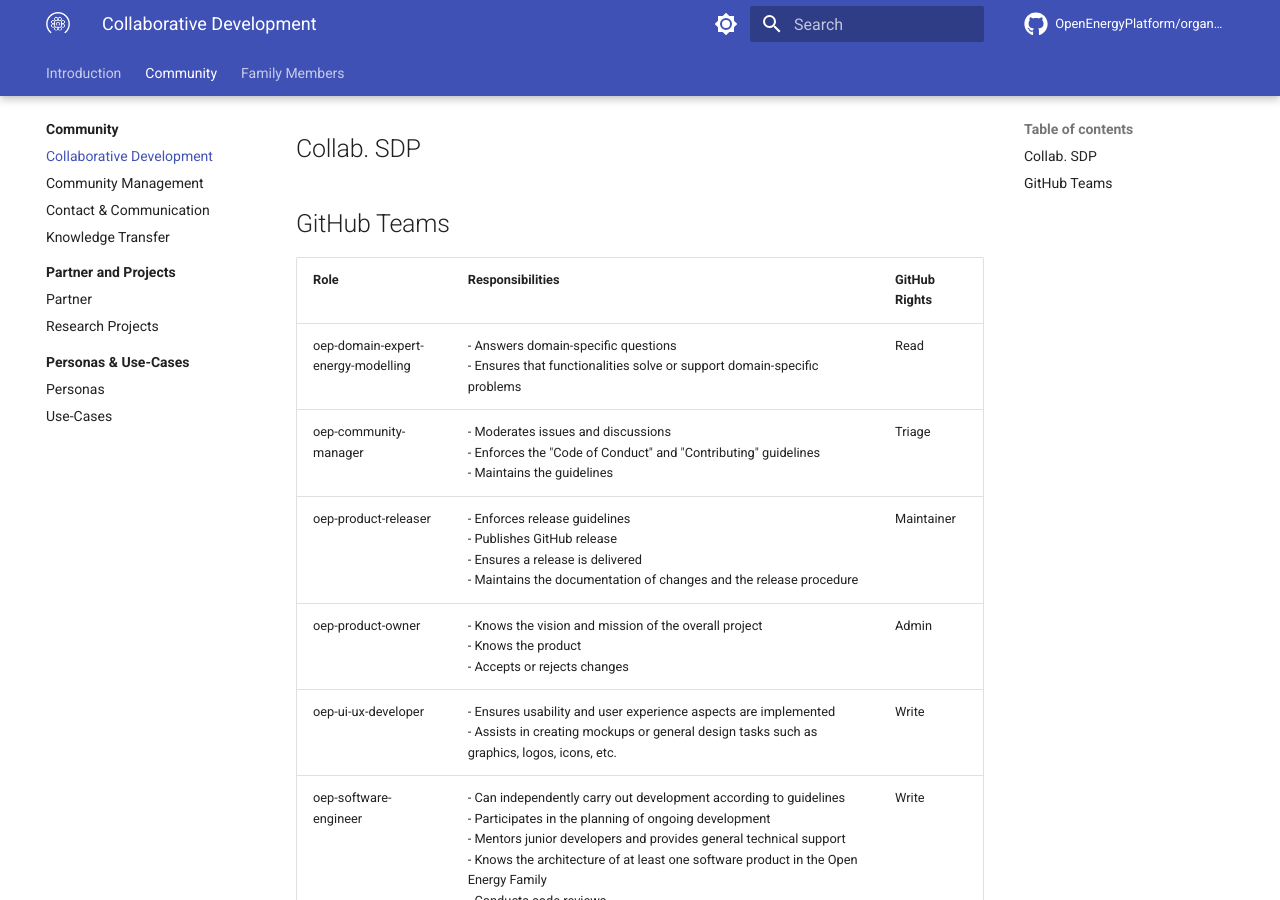
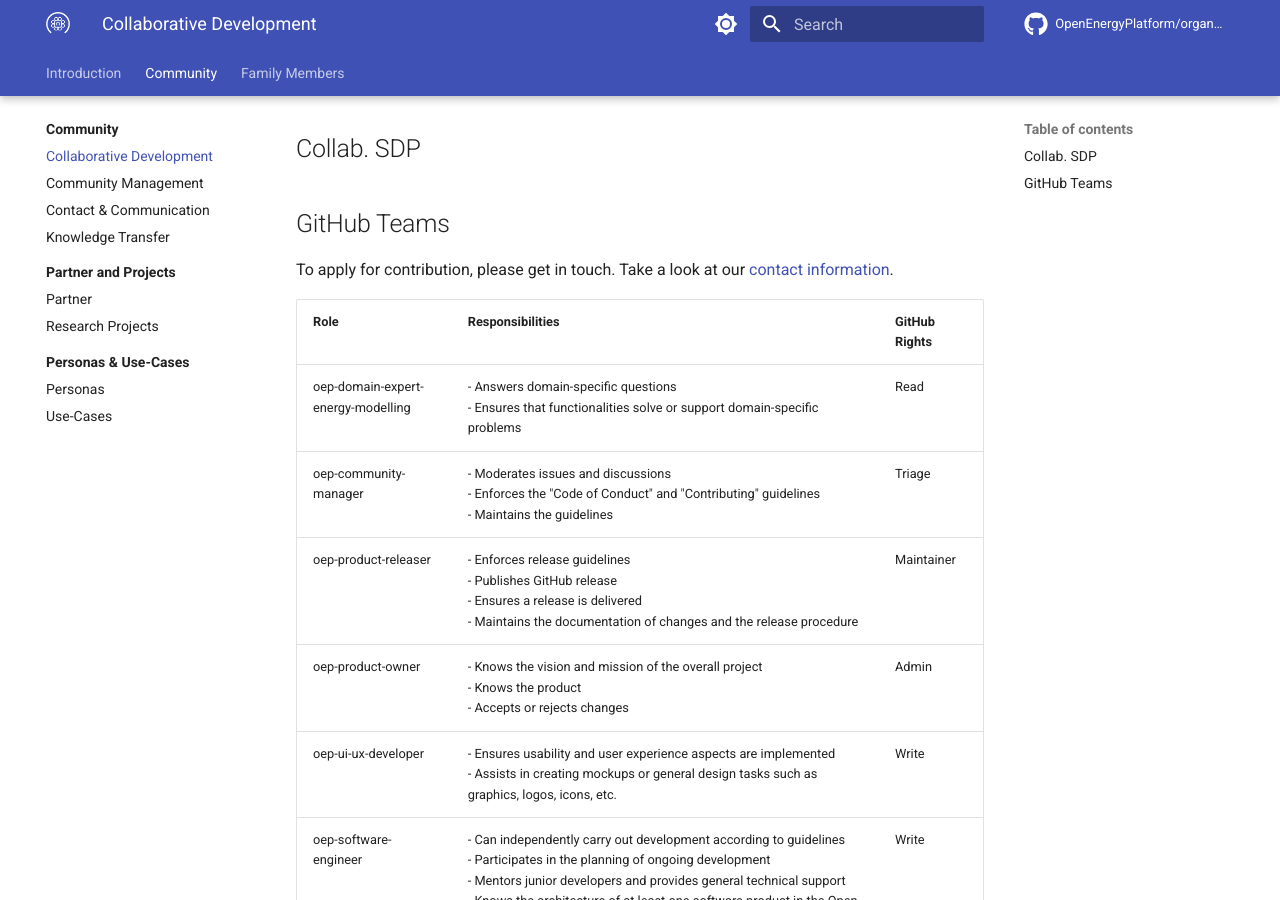
Before and after one commit to OpenEnergyPlatform/organisation, an MkDocs documentation site: the page built from compendium/family_community/collaborative_development.md, in a window 1280 px wide and 900 px high, scrolled down 1238 px. Built offline with MkDocs 1.6.1 and Material for MkDocs 9.7.7, drawn with Linux system fonts in a browser that asks for light colours; comment, search, counter and statistics services are not loaded.

Commit message:
Add info on how to get in touch by linking to contact the page #66

```diff
--- a/compendium/family_community/collaborative_development.md
+++ b/compendium/family_community/collaborative_development.md
@@ -39,6 +39,8 @@ equitable energy system.
 
 ## GitHub Teams
 
+To apply for contribution, please get in touch. Take a look at our [contact information](contact.md).
+
 | Role                      | Responsibilities                                                                                                          | GitHub Rights |
 |---------------------------|---------------------------------------------------------------------------------------------------------------------------|---------------|
 | oep-domain-expert-energy-modelling | - Answers domain-specific questions<br>- Ensures that functionalities solve or support domain-specific problems           | Read          |
```
